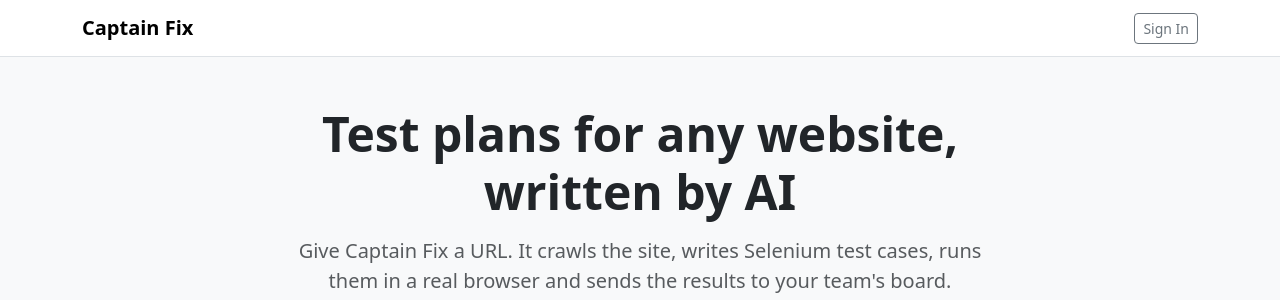
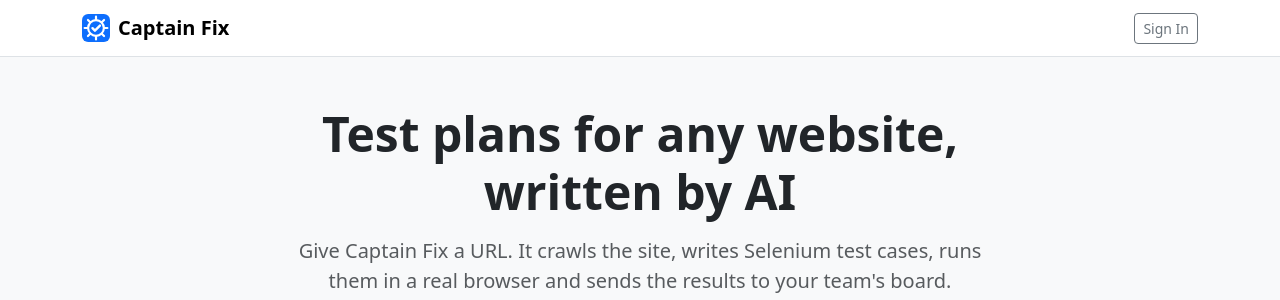
Before and after one commit to RaniAbu95/Captin-Fix-deployed, a Flask app: page / in a window 1280 px wide. Shown: the top 300 px of the page. Run offline with Flask 3, Linux system fonts and the light colour scheme; some libraries are stand-ins or nearby versions.

Commit message:
Show logo next to the brand name in the navbar
Co-Authored-By: Claude Opus 5.5 (1M context) <noreply@anthropic.com>

```diff
--- a/templates/index.html
+++ b/templates/index.html
@@ -10,7 +10,7 @@
   <body class="bg-light">
     <nav class="navbar navbar-light bg-white border-bottom mb-4">
       <div class="container">
-        <span class="navbar-brand fw-bold">Captain Fix</span>
+        <span class="navbar-brand fw-bold d-flex align-items-center gap-2"><img src="{{ url_for('static', filename='logo.svg') }}" alt="" width="28" height="28" />Captain Fix</span>
         <div class="d-flex align-items-center gap-3">
           <span class="text-muted small">{{ current_user.email }}</span>
           <a href="{{ url_for('auth.logout') }}" class="btn btn-outline-secondary btn-sm">Sign Out</a>
--- a/templates/landing.html
+++ b/templates/landing.html
@@ -10,7 +10,7 @@
   <body class="bg-light">
     <nav class="navbar navbar-light bg-white border-bottom">
       <div class="container">
-        <span class="navbar-brand fw-bold">Captain Fix</span>
+        <span class="navbar-brand fw-bold d-flex align-items-center gap-2"><img src="{{ url_for('static', filename='logo.svg') }}" alt="" width="28" height="28" />Captain Fix</span>
         <a href="{{ url_for('auth.login') }}" class="btn btn-outline-secondary btn-sm">Sign In</a>
       </div>
     </nav>
--- a/templates/results.html
+++ b/templates/results.html
@@ -24,7 +24,7 @@
   <body class="bg-light">
     <nav class="navbar navbar-light bg-white border-bottom mb-4">
       <div class="container">
-        <span class="navbar-brand fw-bold">Captain Fix</span>
+        <span class="navbar-brand fw-bold d-flex align-items-center gap-2"><img src="{{ url_for('static', filename='logo.svg') }}" alt="" width="28" height="28" />Captain Fix</span>
         <div class="d-flex align-items-center gap-3">
           <span class="text-muted small">{{ current_user.email }}</span>
           <a href="{{ url_for('auth.logout') }}" class="btn btn-outline-secondary btn-sm">Sign Out</a>
```
